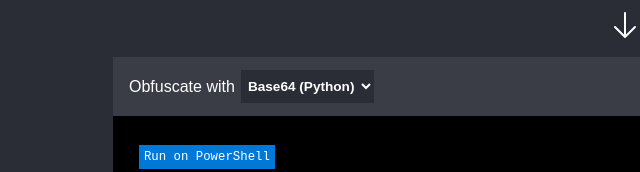
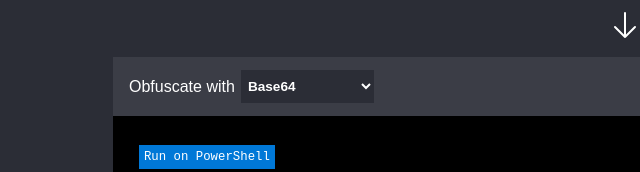
Before and after one commit to hideckies/LOLGEN, a website: page docs/index.html in a window 1280 px wide. Shown: the part 628-800 px from the top of the page, 15-655 px from the left. Drawn offline with nearby package versions, Linux system fonts and the light colour scheme; a web font is replaced by a local one.

Commit message:
edit html

```diff
--- a/docs/index.html
+++ b/docs/index.html
@@ -137,7 +137,7 @@
                                 <option value="AES-CBC">AES-CBC</option>
                                 <option value="AES-GCM">AES-GCM</option>
                                 <option value="Base64" selected>Base64</option>
-                                <option value="Base64 (Python)" selected>Base64 (Python)</option>
+                                <option value="Base64 (Python)">Base64 (Python)</option>
                                 <option value="Split">Split</option>
                             </select>
                         </div>
```
